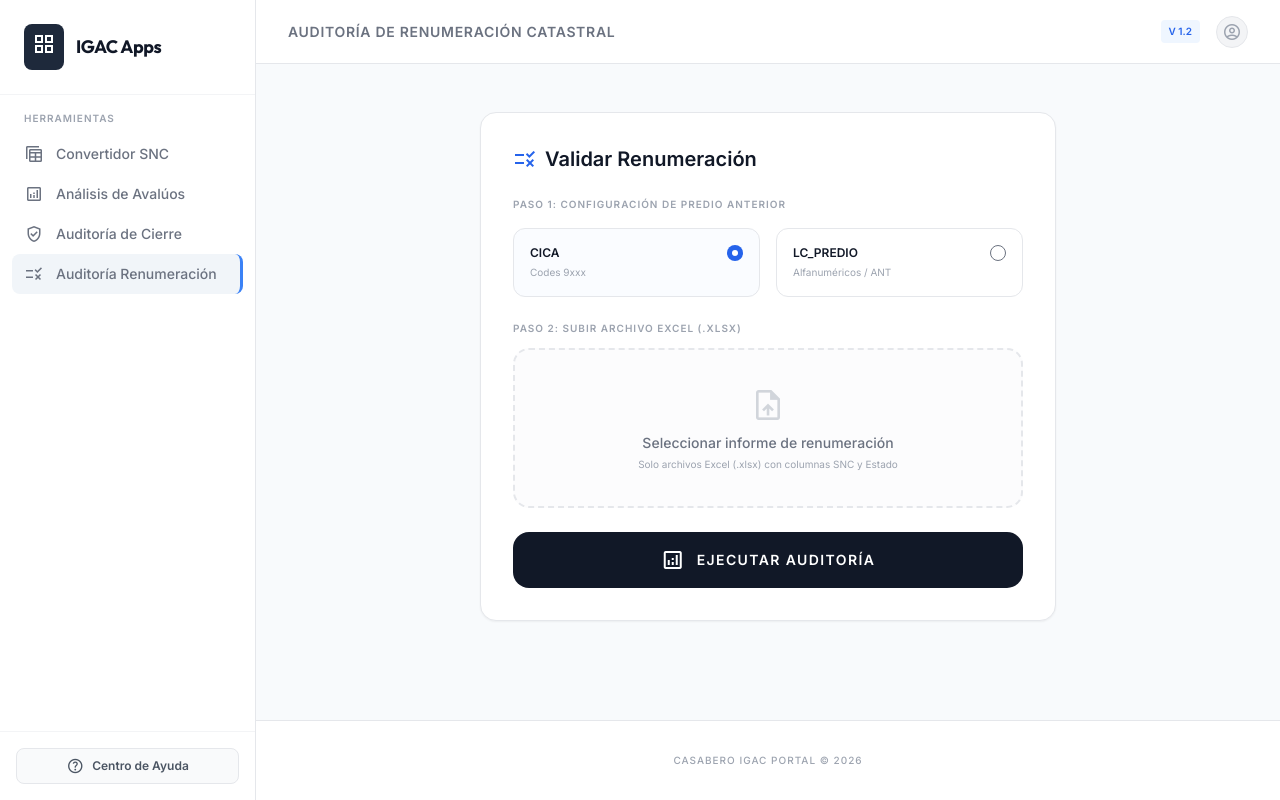
After one commit to casabero/igac-portal, a Flask app: page /renumeracion in a window 1280 px wide. The commit adds this page. Run offline with Flask 3, Linux system fonts and the light colour scheme; some libraries are stand-ins or nearby versions.

Commit message:
feat: add Renumbering Audit tool with 6-rule validation logic and help manual

```diff
--- a/app.py
+++ b/app.py
@@ -1,8 +1,9 @@
 from flask import Flask, render_template, request, send_file, flash, redirect, url_for, session, Response
 from modules.snc_processor import procesar_dataframe
 from modules.db_logger import init_db, registrar_visita  # <--- IMPORTANTE
-from modules.avaluo_analisis import procesar_incremento_web # <-- CAMBIÓ EL NOMBRE
+from modules.avaluo_analisis import procesar_incremento_web
 from modules.auditoria_maestra import procesar_auditoria, generar_pdf_auditoria
+from modules.renumeracion_auditor import procesar_renumeracion, generar_excel_renumeracion
 
 import os
 import uuid
@@ -290,5 +291,89 @@ def clear_auditoria():
     flash('Sesión y temporales limpiados correctamente.')
     return redirect(url_for('index'))
 
+# --- RUTA 6: AUDITORÍA DE RENUMERACIÓN ---
+@app.route('/renumeracion', methods=['GET', 'POST'])
+def renumeracion_tool():
+    registrar_visita('/renumeracion')
+
+    # Intentar recuperar resultados de la sesión (id del archivo json)
+    audit_id = session.get('renum_audit_id')
+    resultados = None
+
+    if audit_id:
+        path = os.path.join(UPLOAD_FOLDER, f"renum_{audit_id}.json")
+        if os.path.exists(path):
+            try:
+                with open(path, 'r', encoding='utf-8') as f:
+                    resultados = json.load(f)
+            except:
+                session.pop('renum_audit_id', None)
+
+    if request.method == 'POST':
+        file = request.files.get('archivo_excel')
+        tipo = request.form.get('tipo', '1') # 1: CICA, 2: LC
+
+        if not file or file.filename == '':
+            flash('Seleccione un archivo Excel válido.')
+            return redirect(request.url)
+
+        try:
+            res = procesar_renumeracion(file, tipo)
+
+            # Guardar resultados pesados en disco
+            new_id = str(uuid.uuid4())
+            path = os.path.join(UPLOAD_FOLDER, f"renum_{new_id}.json")
+            with open(path, 'w', encoding='utf-8') as f:
+                json.dump(res, f, ensure_ascii=False)
+
+            session['renum_audit_id'] = new_id
+            return render_template('renumeracion_tool.html', resultados=res, tipo_config=tipo)
+
+        except Exception as e:
+            traceback.print_exc()
+            flash(f"Error: {str(e)}")
+            return redirect(request.url)
+
+    return render_template('renumeracion_tool.html', resultados=resultados)
+
+@app.route('/renumeracion/excel')
+def renumeracion_excel():
+    audit_id = session.get('renum_audit_id')
+    if not audit_id:
+        flash('No hay auditoría activa.')
+        return redirect(url_for('renumeracion_tool'))
+
+    path = os.path.join(UPLOAD_FOLDER, f"renum_{audit_id}.json")
+    if not os.path.exists(path):
+        flash('La sesión ha expirado.')
+        return redirect(url_for('renumeracion_tool'))
+
+    try:
+        with open(path, 'r', encoding='utf-8') as f:
+            res = json.load(f)
+
+        output = generar_excel_renumeracion(res['errores'])
+        return send_file(
+            output,
+            as_attachment=True,
+            download_name="REPORTE_RENUMERACION.xlsx",
+            mimetype='application/vnd.openxmlformats-officedocument.spreadsheetml.sheet'
+        )
+    except Exception as e:
+        flash(f"Error al generar Excel: {str(e)}")
+        return redirect(url_for('renumeracion_tool'))
+
+@app.route('/clear_renumeracion')
+def clear_renumeracion():
+    audit_id = session.get('renum_audit_id')
+    if audit_id:
+        path = os.path.join(UPLOAD_FOLDER, f"renum_{audit_id}.json")
+        if os.path.exists(path):
+            try: os.remove(path)
+            except: pass
+    session.pop('renum_audit_id', None)
+    flash('Sesión de renumeración limpiada.')
+    return redirect(url_for('renumeracion_tool'))
+
 if __name__ == '__main__':
     app.run(host='0.0.0.0', port=8000)
--- a/templates/base.html
+++ b/templates/base.html
@@ -88,6 +88,11 @@
                     class="flex items-center gap-3 px-3 py-2.5 rounded-lg text-gray-500 hover:bg-gray-50 hover:text-gray-900 transition-all group {% if request.path == '/auditoria' %}nav-item-active{% endif %}">
                     <span class="material-symbols-outlined text-[20px]">verified_user</span>
                     <span class="text-sm font-medium">Auditoría de Cierre</span>
+                </a>
+                <a href="/renumeracion"
+                    class="flex items-center gap-3 px-3 py-2.5 rounded-lg text-gray-500 hover:bg-gray-50 hover:text-gray-900 transition-all group {% if request.path == '/renumeracion' %}nav-item-active{% endif %}">
+                    <span class="material-symbols-outlined text-[20px]">rule</span>
+                    <span class="text-sm font-medium">Auditoría Renumeración</span>
                 </a>
             </div>
         </nav>
--- /dev/null
+++ b/templates/renumeracion_tool.html
@@ -0,0 +1,232 @@
+{% extends "base.html" %}
+
+{% block title %}Auditoría de Renumeración - IGAC Apps{% endblock %}
+
+{% block page_title %}Auditoría de Renumeración Catastral{% endblock %}
+
+{% block content %}
+<div class="max-w-[1400px] mx-auto">
+    <!-- FORMULARIO DE CARGA (SI NO HAY RESULTADOS) -->
+    {% if not resultados %}
+    <div class="max-w-xl mx-auto bg-white p-8 rounded-2xl border border-gray-200 shadow-sm mt-4">
+        <h2 class="text-xl font-bold mb-6 text-gray-900 flex items-center gap-2">
+            <span class="material-symbols-outlined text-accent">rule</span> Validar Renumeración
+        </h2>
+
+        <form method="POST" enctype="multipart/form-data" class="space-y-6">
+            <div class="space-y-4">
+                <label class="block text-[10px] font-bold text-gray-400 uppercase tracking-widest">Paso 1: Configuración
+                    de Predio Anterior</label>
+                <div class="grid grid-cols-2 gap-4">
+                    <label
+                        class="relative flex flex-col p-4 border rounded-xl cursor-pointer hover:bg-gray-50 transition-all border-gray-200"
+                        id="label_tipo_1">
+                        <input type="radio" name="tipo" value="1"
+                            class="absolute top-4 right-4 text-accent focus:ring-accent" checked
+                            onchange="updateRadioSelection()">
+                        <span class="text-xs font-bold text-gray-900">CICA</span>
+                        <span class="text-[10px] text-gray-400 mt-1">Codes 9xxx</span>
+                    </label>
+                    <label
+                        class="relative flex flex-col p-4 border rounded-xl cursor-pointer hover:bg-gray-50 transition-all border-gray-200"
+                        id="label_tipo_2">
+                        <input type="radio" name="tipo" value="2"
+                            class="absolute top-4 right-4 text-accent focus:ring-accent"
+                            onchange="updateRadioSelection()">
+                        <span class="text-xs font-bold text-gray-900">LC_PREDIO</span>
+                        <span class="text-[10px] text-gray-400 mt-1">Alfanuméricos / ANT</span>
+                    </label>
+                </div>
+            </div>
+
+            <div class="space-y-3">
+                <label class="block text-[10px] font-bold text-gray-400 uppercase tracking-widest">Paso 2: Subir Archivo
+                    Excel (.xlsx)</label>
+                <input type="file" name="archivo_excel" id="archivo_excel" class="hidden" accept=".xlsx" required>
+                <label for="archivo_excel"
+                    class="flex flex-col items-center justify-center w-full h-40 border-2 border-dashed border-gray-200 rounded-2xl bg-gray-50/50 hover:bg-white hover:border-accent transition-all cursor-pointer group">
+                    <span
+                        class="material-symbols-outlined text-4xl text-gray-300 mb-2 group-hover:text-accent group-hover:scale-110 transition-transform">upload_file</span>
+                    <span class="text-sm font-medium text-gray-500" id="file_label">Seleccionar informe de
+                        renumeración</span>
+                    <span class="mt-1 text-[10px] text-gray-400">Solo archivos Excel (.xlsx) con columnas SNC y
+                        Estado</span>
+                </label>
+            </div>
+
+            <button type="submit"
+                class="w-full bg-gray-900 text-white py-4 rounded-2xl hover:bg-accent hover:shadow-xl hover:shadow-accent/20 transition-all font-bold text-sm tracking-widest flex justify-center items-center gap-3">
+                <span class="material-symbols-outlined">analytics</span> EJECUTAR AUDITORÍA
+            </button>
+        </form>
+    </div>
+    {% endif %}
+
+    <!-- RESULTADOS (SI EXISTEN) -->
+    {% if resultados %}
+    <div id="resultado_renum" class="space-y-6">
+        <div class="flex items-center justify-between">
+            <h3 class="text-lg font-bold text-gray-900 flex items-center gap-3">
+                <span class="material-symbols-outlined text-accent">fact_check</span>
+                Resultados de Renumeración
+            </h3>
+            <div class="flex gap-2">
+                <a href="/renumeracion/excel"
+                    class="bg-gray-900 text-white px-6 py-2 rounded-xl text-xs font-bold hover:bg-accent transition-all flex items-center gap-2 shadow-lg">
+                    <span class="material-symbols-outlined text-[18px]">download</span> Descargar Reporte Completo
+                </a>
+                <a href="/clear_renumeracion"
+                    class="bg-white border border-red-200 text-red-600 px-4 py-2 rounded-xl text-xs font-bold hover:bg-red-50 transition-all flex items-center gap-2">
+                    <span class="material-symbols-outlined text-[18px]">delete_sweep</span> Nueva Auditoría
+                </a>
+            </div>
+        </div>
+
+        <!-- KPI Grid per Rules -->
+        <div class="grid grid-cols-2 md:grid-cols-3 lg:grid-cols-6 gap-4">
+            {% for i in range(1, 7) %}
+            {% set rule_key = i ~ ". " %}
+            {% set count = 0 %}
+            {% for k, v in resultados.stats.items() %}
+            {% if rule_key in k %}{% set count = v %}{% endif %}
+            {% endfor %}
+            <div
+                class="bg-white p-4 rounded-2xl border {% if count > 0 %}border-red-100 bg-red-50/30{% else %}border-gray-100{% endif %} shadow-sm flex flex-col gap-1">
+                <p
+                    class="text-[9px] {% if count > 0 %}text-red-400{% else %}text-gray-400{% endif %} font-bold uppercase">
+                    Regla {{ i }}</p>
+                <p
+                    class="text-2xl font-display font-bold {% if count > 0 %}text-red-600{% else %}text-gray-900{% endif %}">
+                    {{ count }}</p>
+            </div>
+            {% endfor %}
+        </div>
+
+        <!-- Summary Table -->
+        <div class="bg-white border border-gray-200 rounded-2xl shadow-sm overflow-hidden">
+            <div class="px-6 py-4 border-b border-gray-50 flex justify-between items-center bg-gray-50/30">
+                <h4 class="text-xs font-bold text-gray-500 uppercase tracking-widest">Detalle de Errores Encontrados ({{
+                    resultados.errores|length }})</h4>
+            </div>
+            <div class="overflow-x-auto max-h-[500px] overflow-y-auto custom-scrollbar">
+                {% if resultados.errores %}
+                <table class="w-full text-left border-collapse text-[11px]">
+                    <thead
+                        class="sticky top-0 bg-white border-b border-gray-100 text-gray-400 font-bold uppercase tracking-wider">
+                        <tr>
+                            <th class="px-4 py-3">Validación</th>
+                            <th class="px-4 py-3">Detalle del Error</th>
+                            <th class="px-4 py-3">P. Anterior</th>
+                            <th class="px-4 py-3">P. Nuevo (SNC)</th>
+                        </tr>
+                    </thead>
+                    <tbody class="divide-y divide-gray-50">
+                        {% for err in resultados.errores %}
+                        <tr class="hover:bg-red-50/30 transition-colors">
+                            <td class="px-4 py-3"><span class="font-bold text-red-600">{{ err.REGLA }}</span></td>
+                            <td class="px-4 py-3 text-gray-600">{{ err.DETALLE }}</td>
+                            <td class="px-4 py-3 font-mono text-gray-400">{{ err.ANTERIOR }}</td>
+                            <td class="px-4 py-3 font-mono font-bold text-gray-900">{{ err.NUEVO }}</td>
+                        </tr>
+                        {% endfor %}
+                    </tbody>
+                </table>
+                {% else %}
+                <div class="p-12 text-center">
+                    <span class="material-symbols-outlined text-6xl text-green-200 mb-4">task_alt</span>
+                    <h5 class="text-lg font-bold text-green-700">¡Todo está perfecto!</h5>
+                    <p class="text-sm text-green-600">El listado cumple con las 6 reglas de renumeración técnica.</p>
+                </div>
+                {% endif %}
+            </div>
+        </div>
+    </div>
+    {% endif %}
+</div>
+{% endblock %}
+
+{% block help_content %}
+<div class="space-y-8 text-gray-600">
+    <section>
+        <h4 class="text-primary font-bold text-sm uppercase tracking-wider border-b pb-2 mb-4 flex items-center gap-2">
+            <span class="material-symbols-outlined text-accent">inventory</span>
+            Auditoría de Renumeración
+        </h4>
+        <p class="text-sm">Esta herramienta valida que el proceso de cambio de códigos prediales provisionales a
+            definitivos (SNC) se haya realizado sin errores lógicos o de secuencia.</p>
+    </section>
+
+    <section>
+        <h4 class="text-primary font-bold text-sm uppercase tracking-wider border-b pb-2 mb-4 flex items-center gap-2">
+            <span class="material-symbols-outlined text-accent">list_alt</span>
+            Las 6 Reglas de Oro
+        </h4>
+        <div class="grid grid-cols-1 md:grid-cols-2 gap-4">
+            <div class="p-4 bg-gray-50 rounded-xl border border-gray-100">
+                <p class="text-xs font-bold text-gray-900 mb-1">1. Unicidad</p>
+                <p class="text-[11px]">No se permiten números SNC duplicados. Cada predio debe tener una identificación
+                    única.</p>
+            </div>
+            <div class="p-4 bg-gray-50 rounded-xl border border-gray-100">
+                <p class="text-xs font-bold text-gray-900 mb-1">2. Permanencia</p>
+                <p class="text-[11px]">Los predios antiguos (no provisionales) deben conservar exactamente su número
+                    original en el SNC.</p>
+            </div>
+            <div class="p-4 bg-gray-50 rounded-xl border border-gray-100">
+                <p class="text-xs font-bold text-gray-900 mb-1">3. Limpieza</p>
+                <p class="text-[11px]">Los números definitivos no deben contener letras ni códigos temporales que
+                    inicien por 9.</p>
+            </div>
+            <div class="p-4 bg-gray-50 rounded-xl border border-gray-100">
+                <p class="text-xs font-bold text-gray-900 mb-1">4. Consecutivos</p>
+                <p class="text-[11px]">En manzanas viejas, los terrenos nuevos deben iniciar después del último número
+                    existente.</p>
+            </div>
+            <div class="p-4 bg-gray-50 rounded-xl border border-gray-100">
+                <p class="text-xs font-bold text-gray-900 mb-1">5. Reinicio Mza</p>
+                <p class="text-[11px]">En manzanas totalmente nuevas, la numeración de terrenos debe iniciar desde 0001.
+                </p>
+            </div>
+            <div class="p-4 bg-gray-50 rounded-xl border border-gray-100">
+                <p class="text-xs font-bold text-gray-900 mb-1">6. Reinicio Sec</p>
+                <p class="text-[11px]">En sectores nuevos, la numeración de manzanas debe iniciar desde 01.</p>
+            </div>
+        </div>
+    </section>
+
+    <section class="bg-blue-50 p-6 rounded-2xl border border-blue-100">
+        <h4 class="text-blue-800 font-bold text-xs uppercase tracking-wider mb-2 flex items-center gap-2">
+            <span class="material-symbols-outlined text-blue-600">info</span>
+            Formato de Archivo
+        </h4>
+        <p class="text-[12px] text-blue-700">El Excel debe contener las columnas: <br>
+            <b>- Número predial SNC</b><br>
+            <b>- Estado</b> (Solo se auditan los 'ACTIVO')<br>
+            <b>- Número predial CICA</b> (O LC_PREDIO según configuración)
+        </p>
+    </section>
+</div>
+{% endblock %}
+
+{% block scripts %}
+<script>
+    function updateRadioSelection() {
+        const r1 = document.querySelector('input[value="1"]');
+        const r2 = document.querySelector('input[value="2"]');
+
+        document.getElementById('label_tipo_1').classList.toggle('border-accent', r1.checked);
+        document.getElementById('label_tipo_1').classList.toggle('bg-blue-50/30', r1.checked);
+        document.getElementById('label_tipo_2').classList.toggle('border-accent', r2.checked);
+        document.getElementById('label_tipo_2').classList.toggle('bg-blue-50/30', r2.checked);
+    }
+
+    {% if not resultados %}
+    document.getElementById('archivo_excel').addEventListener('change', (e) => {
+        if (e.target.files.length > 0) {
+            document.getElementById('file_label').innerHTML = `<b class="text-accent">✓ ${e.target.files[0].name}</b>`;
+        }
+    });
+    updateRadioSelection();
+    {% endif %}
+</script>
+{% endblock %}
```
Also changed, not shown: modules/renumeracion_auditor.py (added, +188 -0 lines), templates/index.html (+25 -0 lines).
